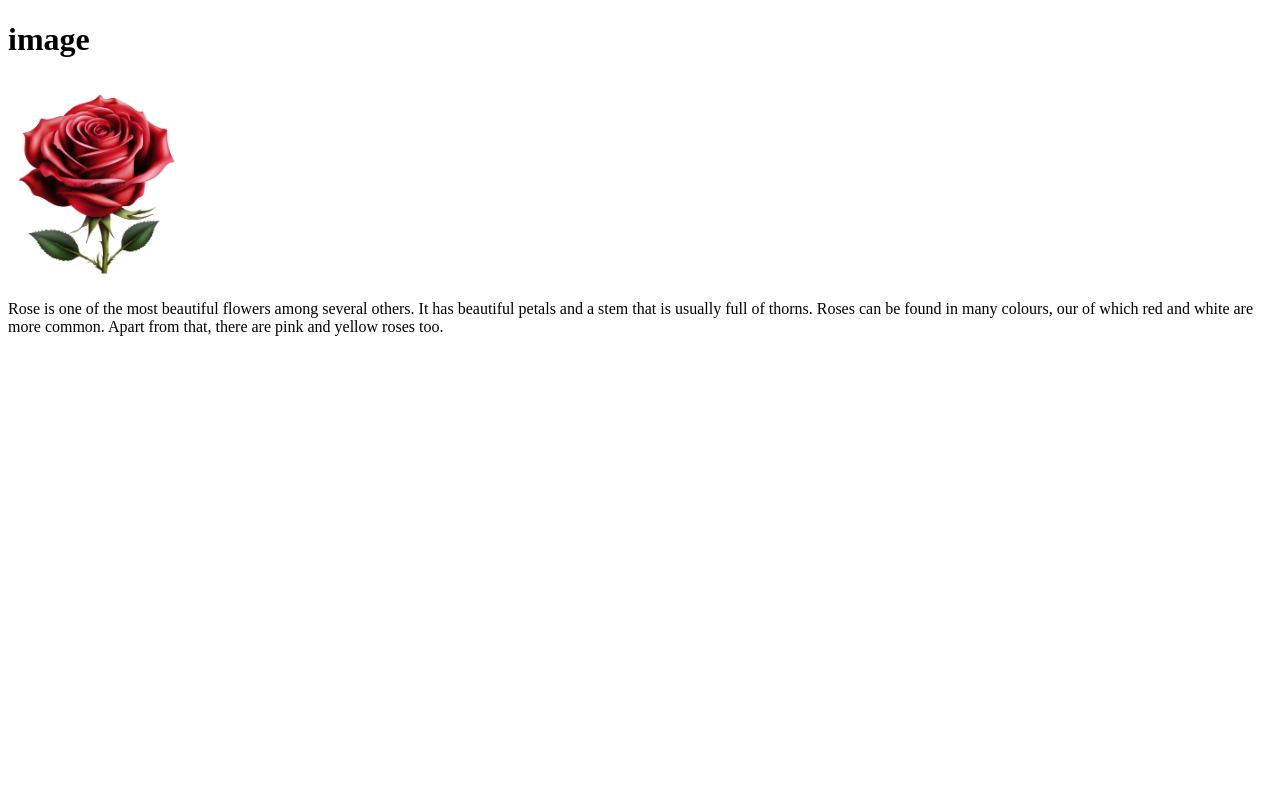
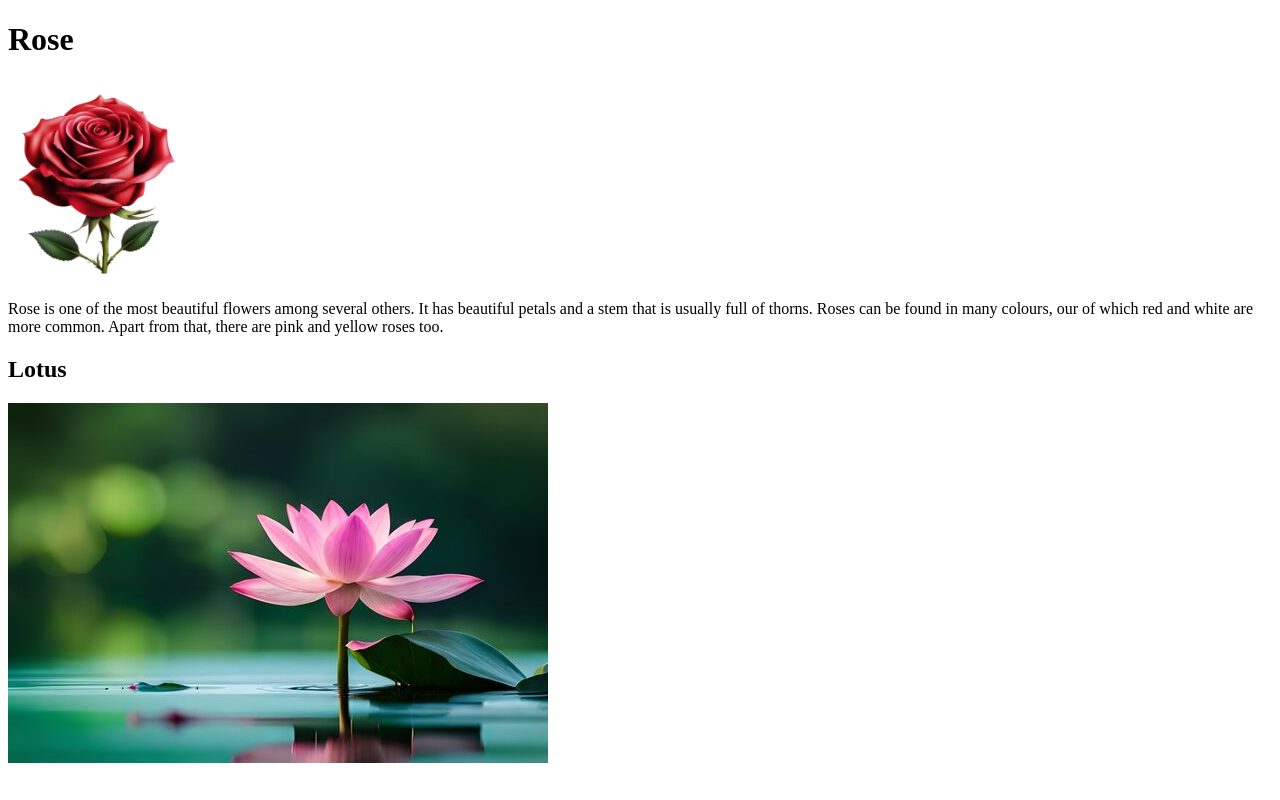
Before and after one commit to Pallavimanedeshmukh2003/assignment-new8, a plain HTML site: page index.html in a window 1280 px wide. Drawn offline with Linux system fonts and the light colour scheme.

Commit message:
lotus heading add

```diff
--- a/index.html
+++ b/index.html
@@ -7,9 +7,11 @@
 
 </head>
 <body>
-    <h1>image</h1>
+    <h1>Rose</h1>
     <img src="./rose.webp" alt="" weight="200px" height="200px">
     <p> Rose is one of the most beautiful flowers among several others. It has beautiful petals and a stem that is usually full of thorns. Roses can be found in many colours, our of which red and white are more common. Apart from that, there are pink and yellow roses too.</p>
+    <h2>Lotus</h2>
+    <img src="./lotus.jpg" alt="">
 
 </body>
 </html>
```
Also changed, not shown: lotus.jpg (added), mogra.jpg (added).
